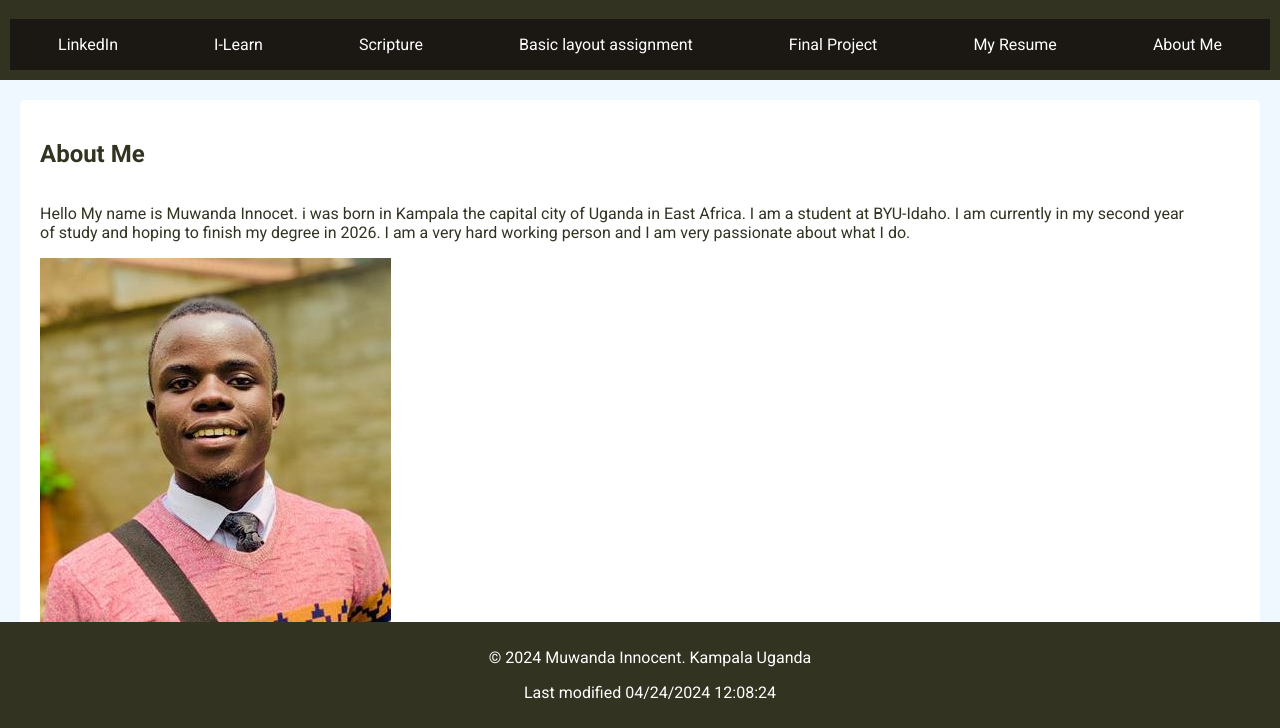
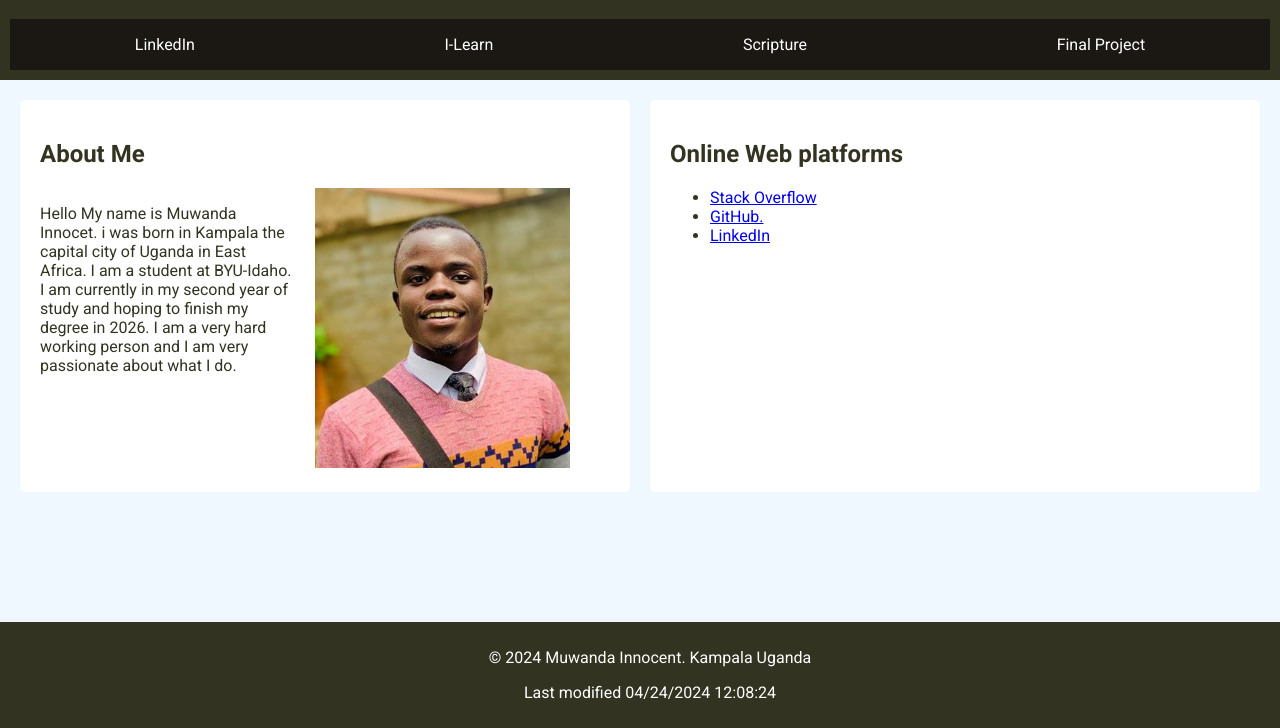
Before and after one commit to KmInno/wdd131, a plain HTML site: page index.html in a window 1280 px wide. Shown: the part 72-800 px from the top of the page. Drawn offline with Linux system fonts and the light colour scheme.

Commit message:
Update index.html

```diff
--- a/index.html
+++ b/index.html
@@ -15,12 +15,9 @@
         <nav>
             <ul>
                 <li><a href="https://www.linkedin.com/in/muwanda-innocent-8a45401a7">LinkedIn</a></li>
-                <li><a href="https://byui.instructure.com/.">I-Learn</a></li>
+                <li><a href=" https://byui.instructure.com/.">I-Learn</a></li>
                 <li><a href="https://www.churchofjesuschrist.org/study/scriptures/bofm/jacob/1?lang=eng&id=17,19#p17">Scripture</a></li>
-                <li><a href="week01/basic-layout.html">Basic layout assignment</a></li>
-                <li><a href="#">Final Project</a></li>
-                <li><a href="#">My Resume</a></li>
-                <li><a href="#">About Me</a></li>
+                <li><a href="projects.html">Final Project</a></li>
             </ul>
         </nav>
     </header>
@@ -29,15 +26,26 @@
             <h2 class="about"> About Me</h2>
             <div class="container">
                 <section>
+
                 <p>Hello My name is Muwanda Innocet. i was born in Kampala the capital city of Uganda in East Africa.
                     I am a student at BYU-Idaho. I am currently in my second year of study and hoping to finish my degree in 2026.
                     I am a very hard working person and I am very passionate about what I do.
                 </p>
                     </section>
-            </div>
+
                     <section class="img">
                         <img src="images/profile.jpg" alt="Muwanda Innocent">
                     </section>
+                    </section>
+            </div>
+        </section>
+        <section class="card">
+            <h2>Online Web platforms</h2>
+            <ul>
+                <li><a href="https://stackoverflow.com/">Stack Overflow</a></li>
+                <li><a href="https://github.com/">GitHub.</a></li>
+                <li><a href="https://www.linkedin.com/">LinkedIn</a></li>
+            </ul>
         </section>
     </main>
     <footer>
```
Lines whose indentation alone changed are shown as unchanged.
